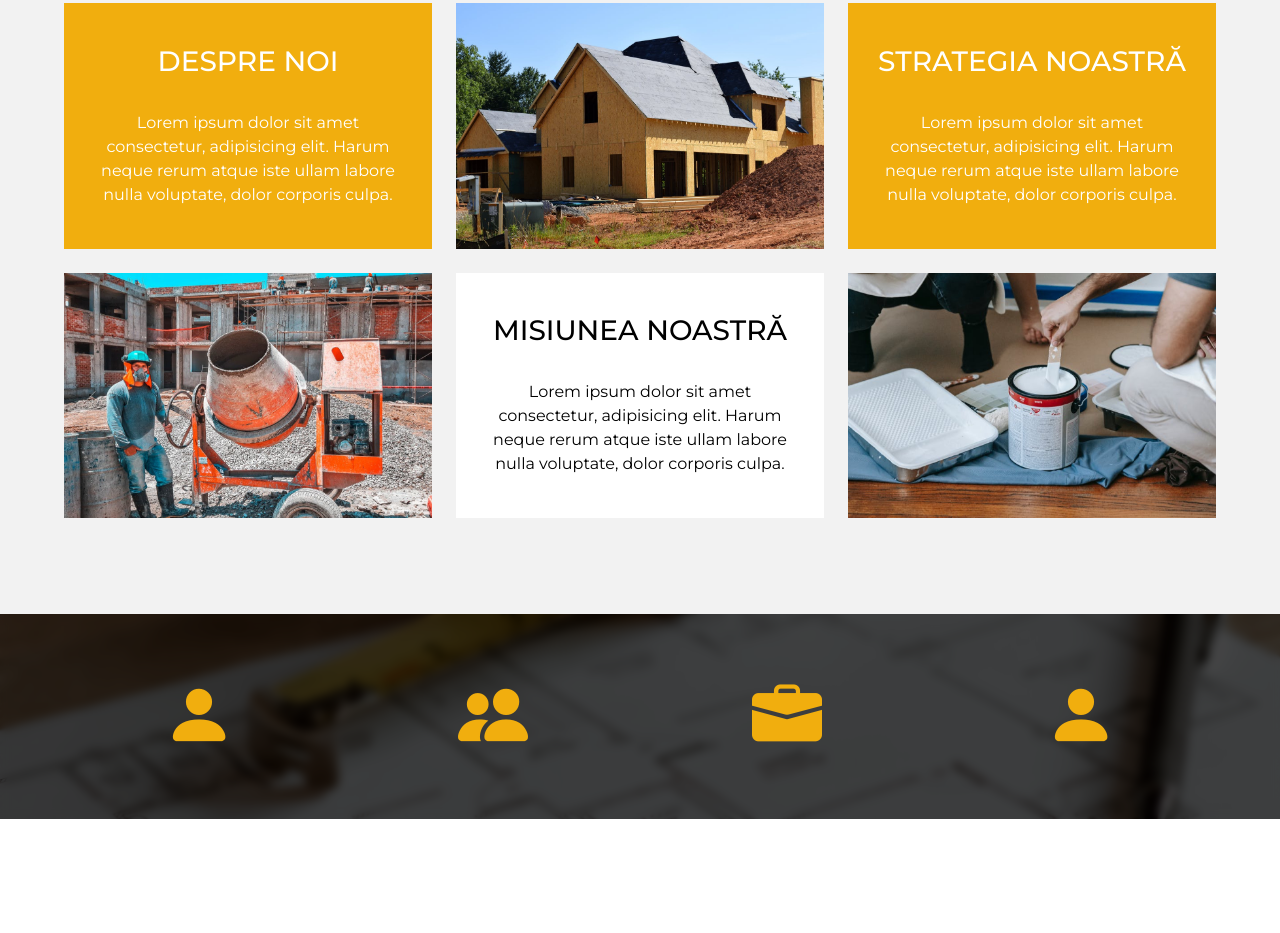
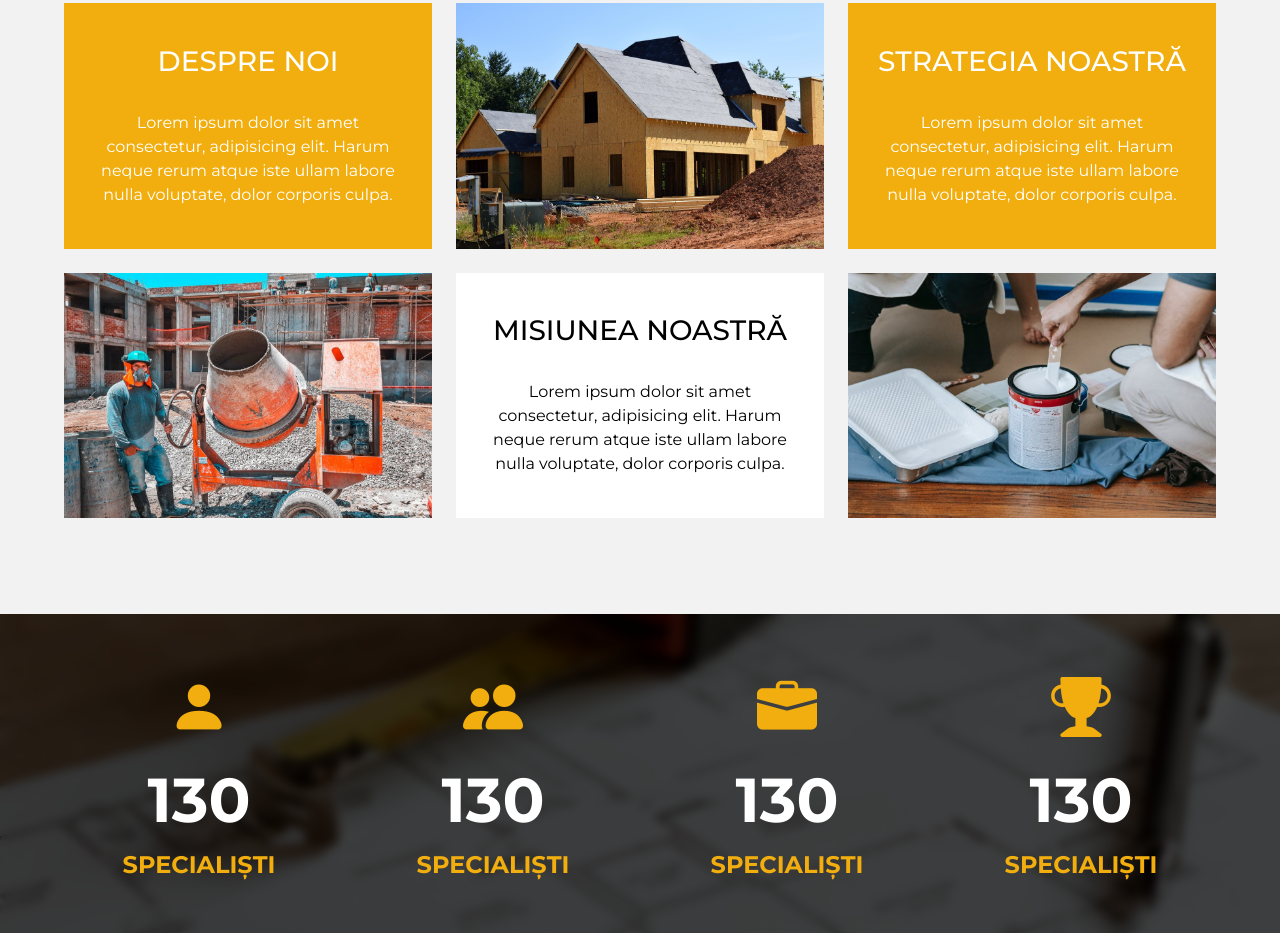
Before and after one commit to victorponomarciuc/avegat_consrtuct, a website: page index.html in a window 1280 px wide. Shown: the part 2750-3683 px from the top of the page. Before the commit the page ends 3569 px from the top, so only its background shows below. Drawn offline with nearby package versions, Linux system fonts and the light colour scheme; a web font is replaced by a local one.

Commit message:
add countdown element

```diff
--- a/assets/scss/style.scss
+++ b/assets/scss/style.scss
@@ -161,11 +161,17 @@ header {
   backdrop-filter: blur(5px);
   color: white;
 }
-.icon_size {
-  font-size: 70px;
-}
 .primary_color {
   color: #f1ae0e;
+}
+.icon_size {
+  font-size: 60px;
+}
+.count_element{
+  font-size: 62px;
+}
+.descripion_count{
+  font-size: 24px;
 }
 @media (min-width: 468px) and (max-width: 968px) {
   .header_slogan {
@@ -246,4 +252,13 @@ header {
   .content_section_about h1 {
     font-size: 20px;
   }
+  .icon_size {
+    font-size: 48px;
+  }
+  .count_element{
+    font-size: 50px;
+  }
+  .descripion_count{
+    font-size: 18px;
+  }
 }
--- a/index.html
+++ b/index.html
@@ -201,17 +201,25 @@
     <div class="statistics_background_image">
       <div class="statistics_section_overlay site_padding">
         <div class="row g-4">
-          <div class="col-12 col-sm-6 col-md-3 d-flex flex-column align-items-center">
+          <div class="col-6 col-sm-6 col-md-3 d-flex flex-column align-items-center">
             <i class="bi bi-person-fill primary_color icon_size"></i>
+            <span class="count_element text-white fw-bold">130</span>
+            <span class="descripion_count text-uppercase primary_color fw-bold">Specialiști</span>
           </div>
-          <div class="col-12 col-sm-6 col-md-3 d-flex flex-column align-items-center">
+          <div class="col-6 col-sm-6 col-md-3 d-flex flex-column align-items-center">
             <i class="bi bi-people-fill primary_color icon_size"></i>
+            <span class="count_element text-white fw-bold">130</span>
+            <span class="descripion_count text-uppercase primary_color fw-bold">Specialiști</span>
           </div>
-          <div class="col-12 col-sm-6 col-md-3 d-flex flex-column align-items-center">
+          <div class="col-6 col-sm-6 col-md-3 d-flex flex-column align-items-center">
             <i class="bi bi-briefcase-fill primary_color icon_size"></i>
+            <span class="count_element text-white fw-bold">130</span>
+            <span class="descripion_count text-uppercase primary_color fw-bold">Specialiști</span>
           </div>
-          <div class="col-12 col-sm-6 col-md-3 d-flex flex-column align-items-center">
-            <i class="bi bi-person-fill primary_color icon_size"></i>
+          <div class="col-6 col-sm-6 col-md-3 d-flex flex-column align-items-center">
+            <i class="bi bi-trophy-fill primary_color icon_size"></i>
+            <span class="count_element text-white fw-bold">130</span>
+            <span class="descripion_count text-uppercase primary_color fw-bold">Specialiști</span>
           </div>
         </div>
       </div>
```
Also changed, not shown: assets/css/style.css.
